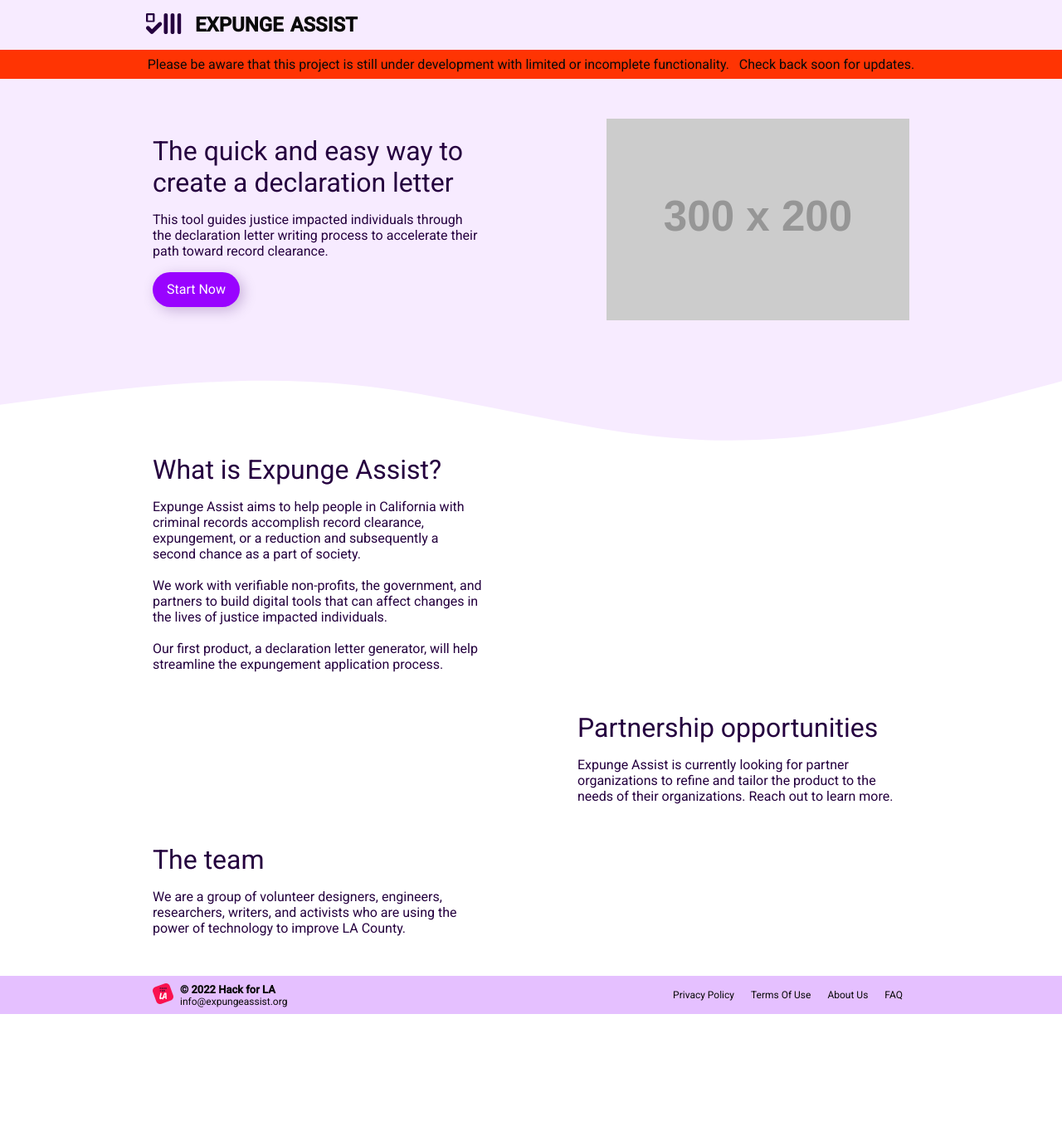
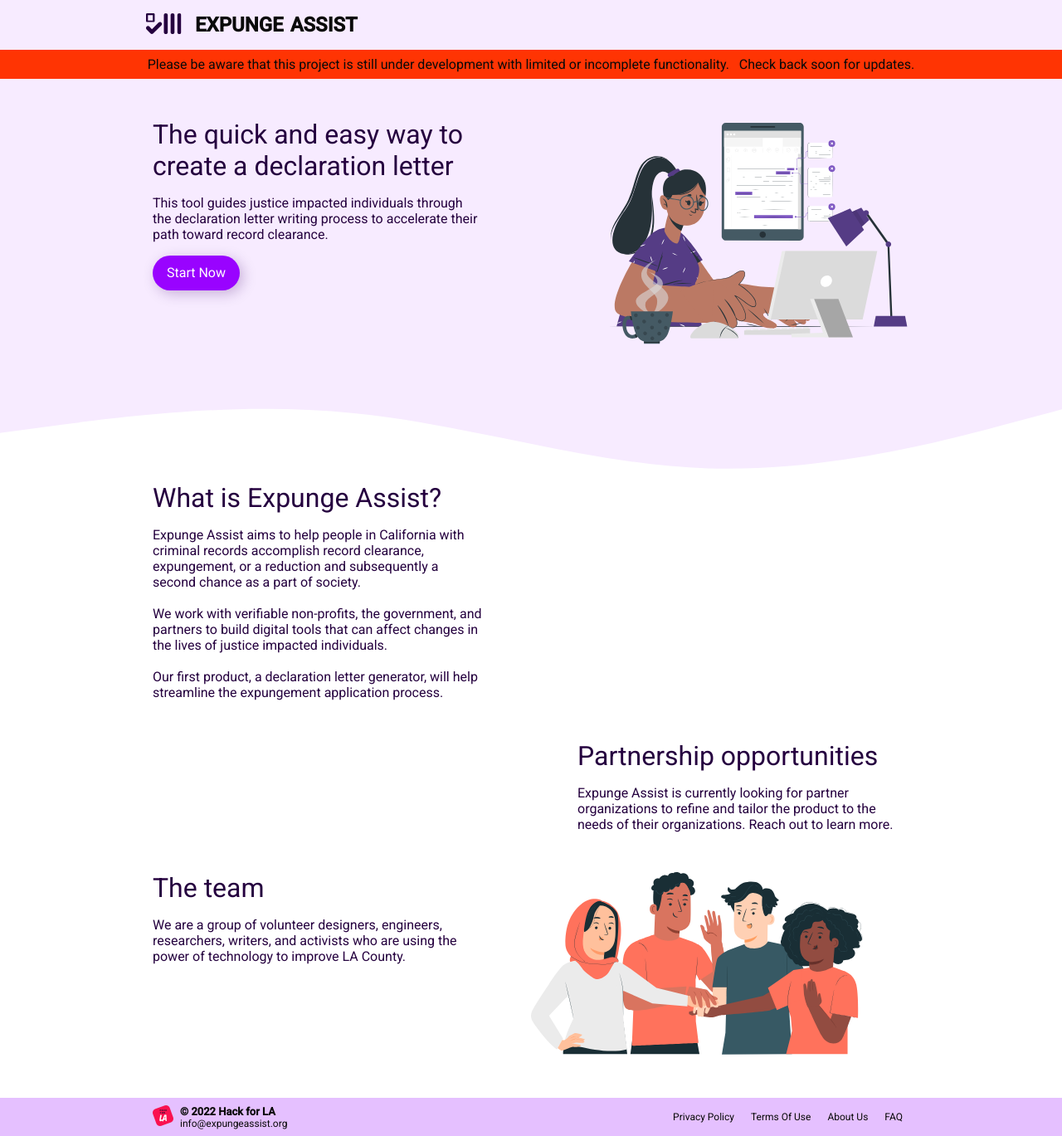
Before and after one commit to hackforla/expunge-assist, a React (Create React App) app in the folder products/statement-generator/: page / in a window 1280 px wide. Shown: the whole page at 83% size. Before the commit the page ends 1222 px from the top, so only its background shows below. Built offline with nearby package versions, Linux system fonts and the light colour scheme.

Commit message:
use images and apply styles

```diff
--- a/products/statement-generator/src/pages/Landing.tsx
+++ b/products/statement-generator/src/pages/Landing.tsx
@@ -1,6 +1,9 @@
 import React from 'react';
 import { useTranslation } from 'react-i18next';
 import { makeStyles, createStyles } from '@material-ui/core';
+
+import landingTeamImg from 'assets/landingTeamImg.svg';
+import landingWorkImg from 'assets/landingWorkImg.svg';
 
 import { LinkButtonComponent } from 'components/Button';
 
@@ -27,27 +30,46 @@ const useStyles = makeStyles(({ globals, palette, breakpoints, spacing }) =>
     },
     section: {
       display: 'flex',
-      flexDirection: 'column',
-      alignItems: 'center',
+      flexDirection: 'row',
+      alignItems: 'flex-start',
+      width: '100%',
 
       '&$section ~ $section': {
         marginTop: spacing(6),
       },
 
+      [breakpoints.down(breakpoints.values.md)]: {
+        maxWidth: globals.contentWidth,
+        flexDirection: 'column',
+      },
+
       [breakpoints.up(breakpoints.values.md)]: {
-        width: 400,
-        '&$section:nth-child(odd)': {
-          marginRight: 'auto',
-        },
         '&$section:nth-child(even)': {
-          alignSelf: 'flex-end',
-          marginLeft: 'auto',
+          flexDirection: 'row-reverse',
         },
       },
+    },
+    sectionLeft: {
+      flex: '0 0 auto',
+      width: 400,
 
       [breakpoints.down(breakpoints.values.md)]: {
-        maxWidth: globals.contentWidth,
         width: '100%',
+      },
+    },
+    sectionRight: {
+      flex: '1 1 auto',
+      maxWidth: 400,
+      textAlign: 'center',
+      marginLeft: 'auto',
+      marginRight: 'auto',
+
+      '&:not(:empty)': {
+        [breakpoints.down(breakpoints.values.md)]: {
+          padding: spacing(1),
+          width: '100%',
+          marginTop: spacing(2),
+        },
       },
     },
     firstSection: {
@@ -140,11 +162,13 @@ function LandingSection({
   const classes = useStyles();
   return (
     <section className={`${classes.section} ${className}`}>
-      <div>
+      <div className={classes.sectionLeft}>
         <h2>{header}</h2>
         <p>{paragraph}</p>
       </div>
-      {children}
+      <div className={classes.sectionRight}>
+        {children}
+      </div>
     </section>
   );
 }
@@ -163,8 +187,8 @@ function LandingPage() {
               <h2>{t('landing_page.sectionTitle1')}</h2>
               <img
                 className={classes.verticalImage}
-                src="https://via.placeholder.com/300x200"
-                alt="placeholder graphic"
+                src={landingWorkImg}
+                alt="Person working on a laptop"
               />
               <p>{t('landing_page.sectionParagraph1')}</p>
               <div
@@ -180,8 +204,8 @@ function LandingPage() {
             <div className={classes.horizontalImage}>
               <img
                 style={{ width: '100%' }}
-                src="https://via.placeholder.com/300x200"
-                alt="placeholder graphic"
+                src={landingWorkImg}
+                alt="Person working on a laptop"
               />
             </div>
           </section>
@@ -202,7 +226,13 @@ function LandingPage() {
         <LandingSection
           header={t('landing_page.sectionTitle4')}
           paragraph={t('landing_page.sectionParagraph4')}
-        />
+        >
+          <img
+            style={{ width: '100%' }}
+            src={landingTeamImg}
+            alt="Group of diverse teammates"
+          />
+        </LandingSection>
       </div>
     </div>
   );
```
